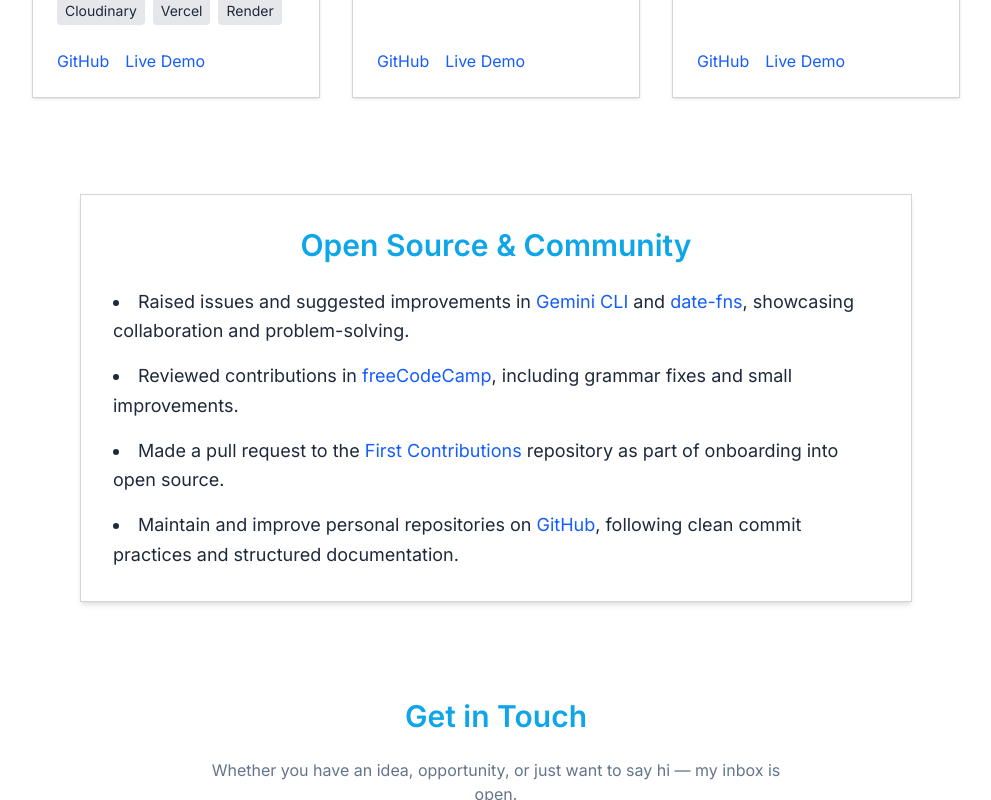
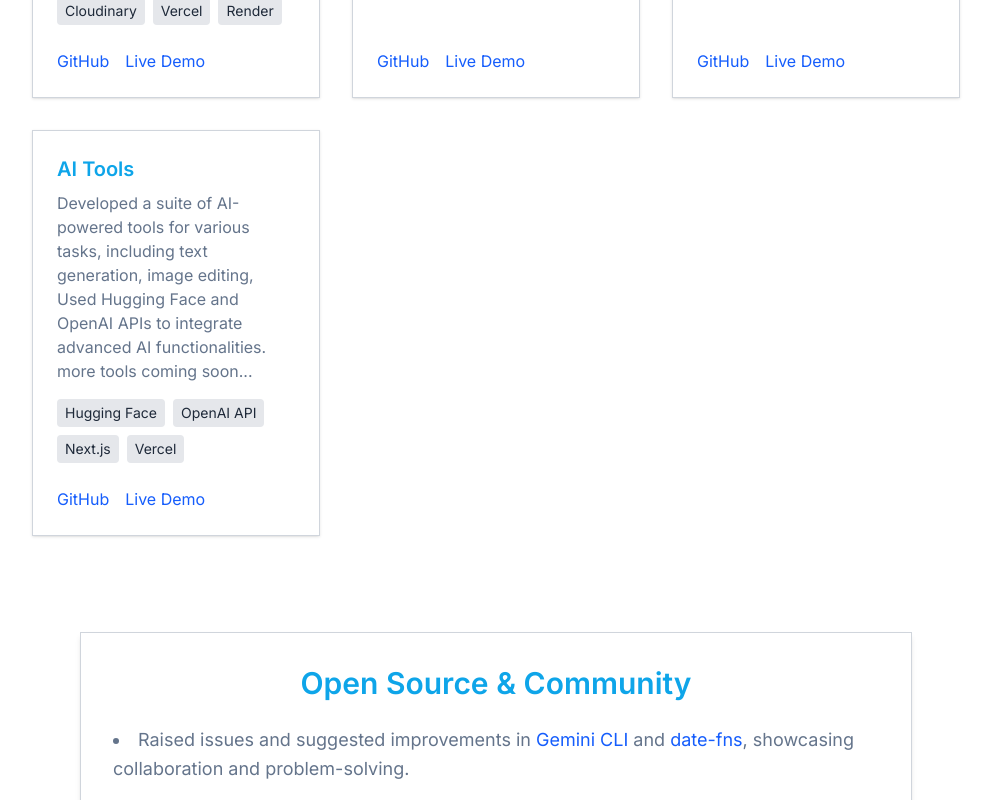
Before and after one commit to Sohaibkundi2/portfolio1, a Next.js app: page / in a window 1280 px wide. Shown: the part 2640-3440 px from the top of the page, without its empty margins (144-1135 px from the left). Built offline with nearby package versions, Linux system fonts and the light colour scheme.

Commit message:
feat: add AI Tools project ; update global styles for list item color

```diff
--- a/components/OpenSource.tsx
+++ b/components/OpenSource.tsx
@@ -2,7 +2,7 @@
   return (
     <section
       id="opensource"
-      className=" px-4 sm:px-6 lg:px-20 flex items-center justify-center"
+      className=" px-4  lg:px-20 flex items-center justify-center"
     >
       <div className="max-w-4xl w-full backdrop-blur-sm border border-[var(--muted)]/30 p-8 rounded-xl shadow-md">
         <h2 className="text-2xl sm:text-3xl font-semibold text-center mb-6">
--- a/components/Projects.tsx
+++ b/components/Projects.tsx
@@ -20,13 +20,20 @@
     github: "https://github.com/Sohaibkundi2/url-shortner",
     live: "https://shrtit.tech",
   },
+  {
+    title: "AI Tools",
+    description: "Developed a suite of AI-powered tools for various tasks, including text generation, image editing, Used Hugging Face and OpenAI APIs to integrate advanced AI functionalities. more tools coming soon...",
+    tech: ["Hugging Face", "OpenAI API", "Next.js", "Vercel"],
+    github: "https://github.com/Sohaibkundi2/SkAI",
+    live: "https://sk-ai-one.vercel.app",
+  },
 ];
 
 export default function Projects() {
   return (
     <section
       id="projects"
-      className="px-4 sm:px-6 lg:px-8  bg-transparent"
+      className=" sm:px-6 lg:px-8  bg-transparent"
     >
       <div className="max-w-6xl mx-auto">
         <h2 className="text-2xl sm:text-3xl font-semibold text-center mb-12">
--- a/src/app/globals.css
+++ b/src/app/globals.css
@@ -23,7 +23,7 @@
   color: var(--accent);
 }
 
-p {
+p,li {
   color: var(--muted);
 }
 
```
